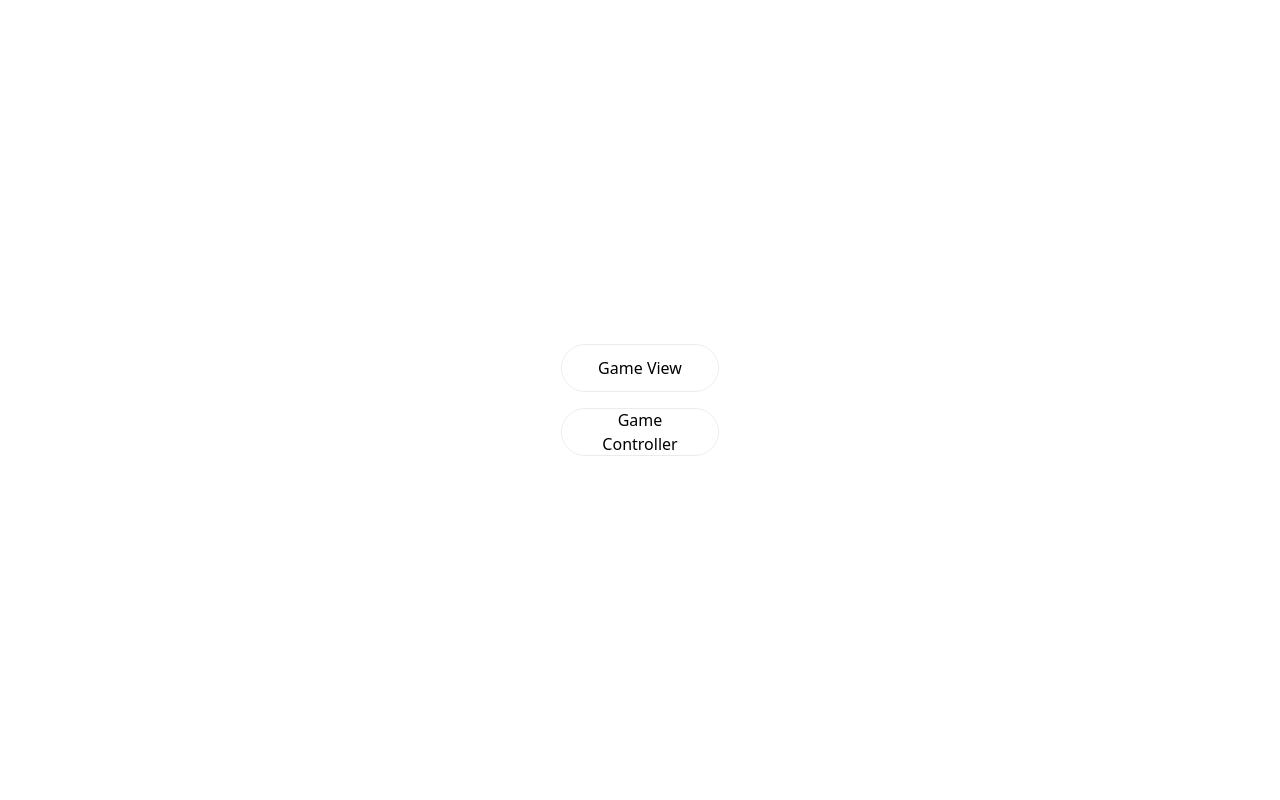
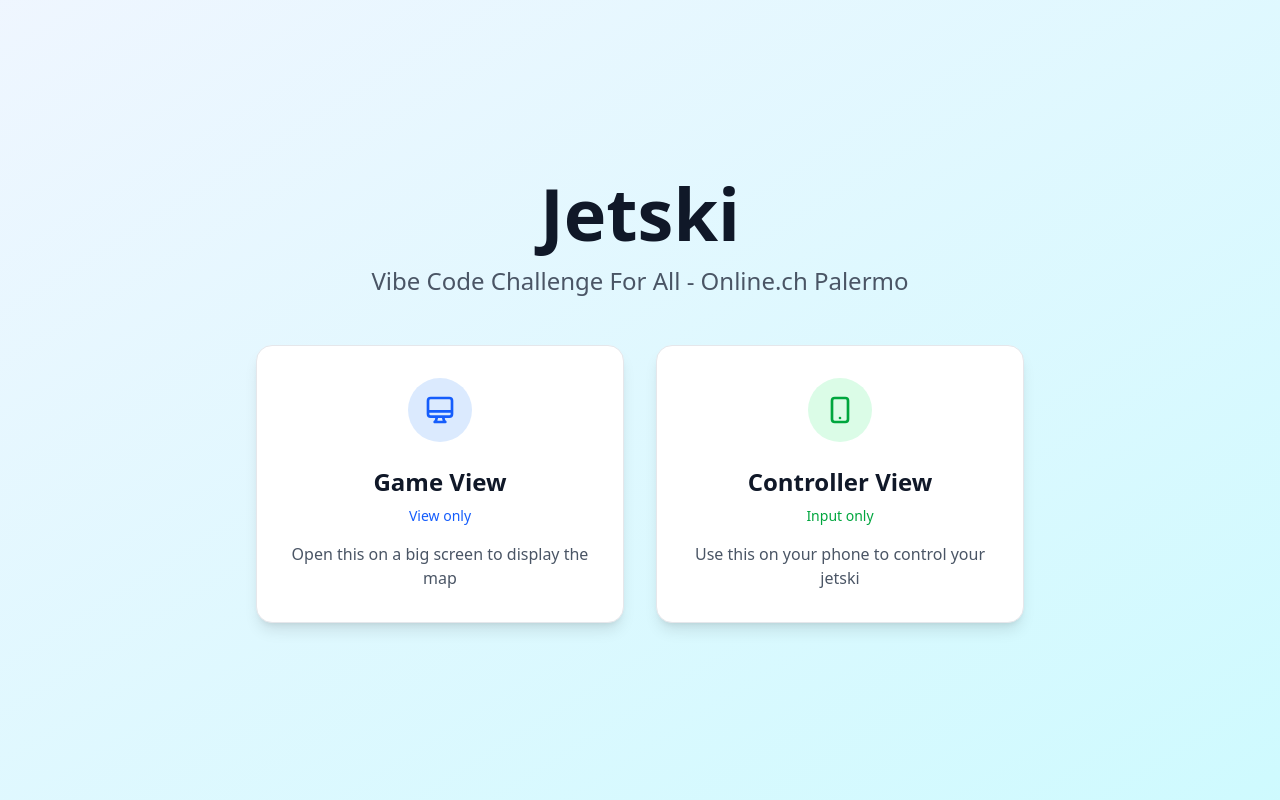
Before and after one commit to Calfur/jetski, a Next.js app in the folder App/: page / in a window 1280 px wide. Built offline with nearby package versions, Linux system fonts and the light colour scheme.

Commit message:
Implement landing page

```diff
--- a/App/src/app/page.tsx
+++ b/App/src/app/page.tsx
@@ -2,18 +2,70 @@
 
 export default function Home() {
   return (
-    <main className="flex min-h-screen flex-col items-center justify-center p-24">
-      <div className="flex flex-col gap-4">
-        <Link href="/view">
-          <button className="rounded-full border border-solid border-black/[.08] dark:border-white/[.145] transition-colors flex items-center justify-center hover:bg-[#f2f2f2] dark:hover:bg-[#1a1a1a] hover:border-transparent font-medium text-sm sm:text-base h-10 sm:h-12 px-4 sm:px-5 w-full sm:w-auto md:w-[158px]">
-            Game View
-          </button>
-        </Link>
-        <Link href="/controller">
-          <button className="rounded-full border border-solid border-black/[.08] dark:border-white/[.145] transition-colors flex items-center justify-center hover:bg-[#f2f2f2] dark:hover:bg-[#1a1a1a] hover:border-transparent font-medium text-sm sm:text-base h-10 sm:h-12 px-4 sm:px-5 w-full sm:w-auto md:w-[158px]">
-            Game Controller
-          </button>
-        </Link>
+    <main className="flex min-h-screen flex-col items-center justify-center p-8 bg-gradient-to-br from-blue-50 to-cyan-100 dark:from-gray-900 dark:to-blue-900">
+      <div className="max-w-4xl mx-auto text-center">
+        {/* Header */}
+        <div className="mb-12">
+          <h1 className="text-5xl md:text-7xl font-bold text-gray-900 dark:text-white mb-4">
+            Jetski
+          </h1>
+          <p className="text-xl md:text-2xl text-gray-600 dark:text-gray-300 font-medium">
+            Vibe Code Challenge For All - Online.ch Palermo
+          </p>
+        </div>
+
+        {/* Cards Container */}
+        <div className="grid md:grid-cols-2 gap-8 max-w-3xl mx-auto">
+          {/* Game View Card */}
+          <Link href="/view" className="group">
+            <div className="bg-white dark:bg-gray-800 rounded-2xl p-8 shadow-lg hover:shadow-xl transition-all duration-300 transform hover:-translate-y-2 border border-gray-200 dark:border-gray-700">
+              <div className="flex flex-col items-center text-center">
+                {/* Icon */}
+                <div className="w-16 h-16 bg-blue-100 dark:bg-blue-900 rounded-full flex items-center justify-center mb-6 group-hover:scale-110 transition-transform duration-300">
+                  <svg className="w-8 h-8 text-blue-600 dark:text-blue-400" fill="none" stroke="currentColor" viewBox="0 0 24 24">
+                    <path strokeLinecap="round" strokeLinejoin="round" strokeWidth={2} d="M9.75 17L9 20l-1 1h8l-1-1-.75-3M3 13h18M5 17h14a2 2 0 002-2V5a2 2 0 00-2-2H5a2 2 0 00-2 2v10a2 2 0 002 2z" />
+                  </svg>
+                </div>
+
+                {/* Content */}
+                <h2 className="text-2xl font-bold text-gray-900 dark:text-white mb-2">
+                  Game View
+                </h2>
+                <p className="text-sm text-blue-600 dark:text-blue-400 font-medium mb-4">
+                  View only
+                </p>
+                <p className="text-gray-600 dark:text-gray-300">
+                  Open this on a big screen to display the map
+                </p>
+              </div>
+            </div>
+          </Link>
+
+          {/* Controller View Card */}
+          <Link href="/controller" className="group">
+            <div className="bg-white dark:bg-gray-800 rounded-2xl p-8 shadow-lg hover:shadow-xl transition-all duration-300 transform hover:-translate-y-2 border border-gray-200 dark:border-gray-700">
+              <div className="flex flex-col items-center text-center">
+                {/* Icon */}
+                <div className="w-16 h-16 bg-green-100 dark:bg-green-900 rounded-full flex items-center justify-center mb-6 group-hover:scale-110 transition-transform duration-300">
+                  <svg className="w-8 h-8 text-green-600 dark:text-green-400" fill="none" stroke="currentColor" viewBox="0 0 24 24">
+                    <path strokeLinecap="round" strokeLinejoin="round" strokeWidth={2} d="M12 18h.01M8 21h8a2 2 0 002-2V5a2 2 0 00-2-2H8a2 2 0 00-2 2v14a2 2 0 002 2z" />
+                  </svg>
+                </div>
+
+                {/* Content */}
+                <h2 className="text-2xl font-bold text-gray-900 dark:text-white mb-2">
+                  Controller View
+                </h2>
+                <p className="text-sm text-green-600 dark:text-green-400 font-medium mb-4">
+                  Input only
+                </p>
+                <p className="text-gray-600 dark:text-gray-300">
+                  Use this on your phone to control your jetski
+                </p>
+              </div>
+            </div>
+          </Link>
+        </div>
       </div>
     </main>
   );
```
Also changed, not shown: 1 other file (tests, documents, lock files or other folders).
